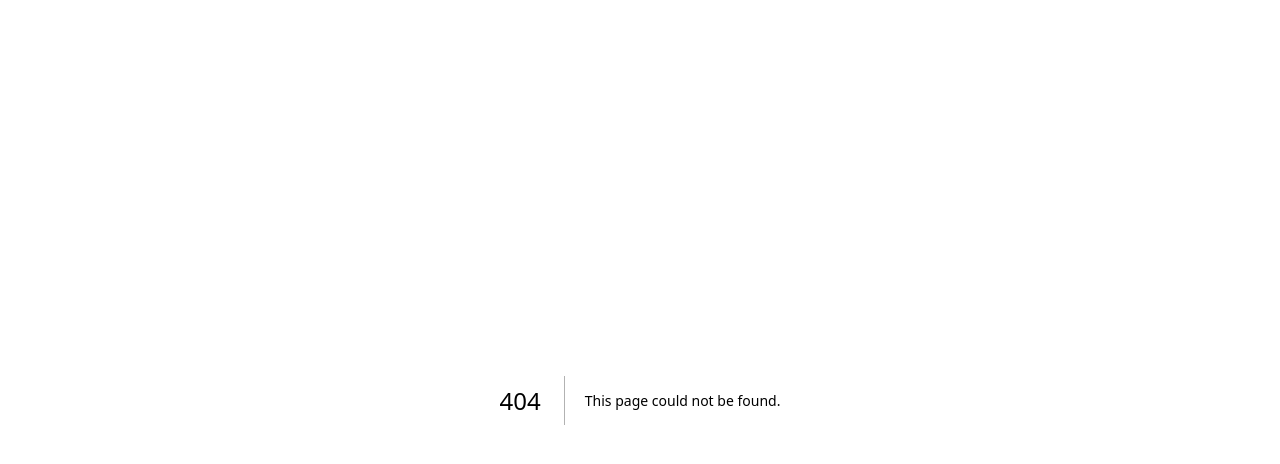
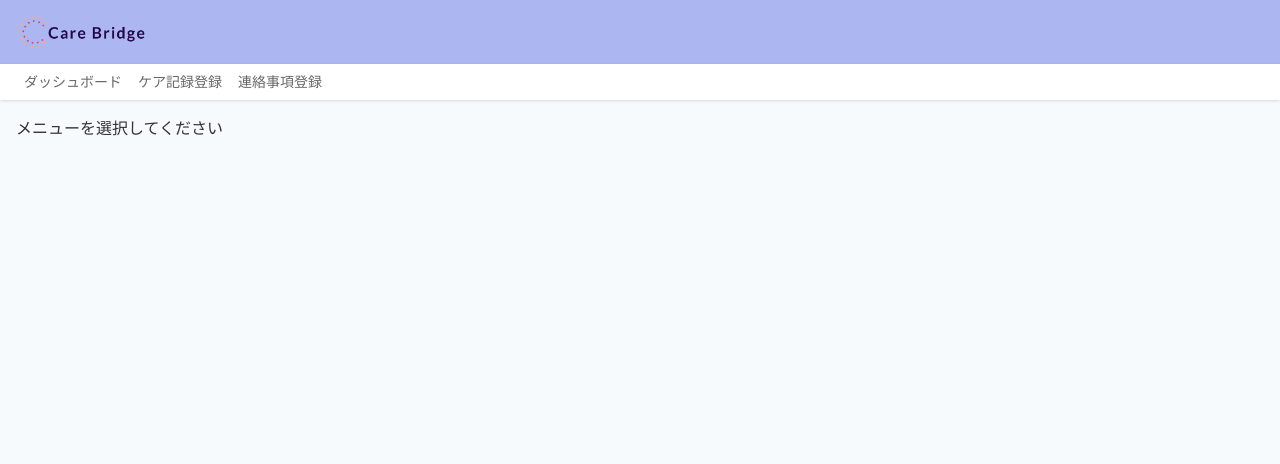
Before and after one commit to ms-engineer-bc24-06/CareBridge, a Next.js app in the folder frontend/: page /staff/top in a window 1280 px wide. Before the commit this address had no page. Shown: the top 464 px of the page. Built offline with nearby package versions, Linux system fonts and the light colour scheme.

Commit message:
職員用ページレイアウトとメニューバー・tailwindカラー設定

```diff
--- a/frontend/src/app/globals.css
+++ b/frontend/src/app/globals.css
@@ -2,32 +2,11 @@
 @tailwind components;
 @tailwind utilities;
 
-:root {
-  --foreground-rgb: 0, 0, 0;
-  --background-start-rgb: 214, 219, 220;
-  --background-end-rgb: 255, 255, 255;
+body {
+  @apply bg-background text-text;
 }
 
-@media (prefers-color-scheme: dark) {
-  :root {
-    --foreground-rgb: 255, 255, 255;
-    --background-start-rgb: 0, 0, 0;
-    --background-end-rgb: 0, 0, 0;
-  }
+h1,
+h2 {
+  @apply font-bold;
 }
-
-body {
-  color: rgb(var(--foreground-rgb));
-  background: linear-gradient(
-      to bottom,
-      transparent,
-      rgb(var(--background-end-rgb))
-    )
-    rgb(var(--background-start-rgb));
-}
-
-@layer utilities {
-  .text-balance {
-    text-wrap: balance;
-  }
-}
--- a/frontend/src/app/layout.tsx
+++ b/frontend/src/app/layout.tsx
@@ -4,18 +4,18 @@ import "./globals.css";
 
 const inter = Inter({ subsets: ["latin"] });
 
-export const metadata: Metadata = {
-  title: "Create Next App",
-  description: "Generated by create next app",
+export const metadata = {
+  title: "CareBridge",
+  description: "ケアブリッジ管理画面",
 };
 
 export default function RootLayout({
   children,
-}: Readonly<{
+}: {
   children: React.ReactNode;
-}>) {
+}) {
   return (
-    <html lang="en">
+    <html lang="ja">
       <body className={inter.className}>{children}</body>
     </html>
   );
--- /dev/null
+++ b/frontend/src/app/staff/layout.tsx
@@ -0,0 +1,19 @@
+"use client";
+
+import React from "react";
+import Header from "../../components/header";
+import MenuBar from "../../components/menuBar";
+
+const StaffLayout = ({ children }: { children: React.ReactNode }) => {
+  return (
+    <div className="flex h-screen flex-col bg-background">
+      <Header />
+      <MenuBar />
+      <div className="flex flex-1">
+        <div className="p-4 w-full">{children}</div>
+      </div>
+    </div>
+  );
+};
+
+export default StaffLayout;
--- /dev/null
+++ b/frontend/src/app/staff/top/page.tsx
@@ -0,0 +1,11 @@
+import React from "react";
+
+const StaffTop = () => {
+  return (
+    <div>
+      <p>メニューを選択してください</p>
+    </div>
+  );
+};
+
+export default StaffTop;
--- /dev/null
+++ b/frontend/src/components/menuBar.tsx
@@ -0,0 +1,22 @@
+import React from "react";
+import Link from "next/link";
+
+const MenuBar = () => {
+  return (
+    <nav className="bg-white text-menuBarText text-sm p-2 flex items-center justify-between shadow">
+      <div>
+        <Link href="/staff/dashboard" className="ml-4">
+          ダッシュボード
+        </Link>
+        <Link href="/staff/settings" className="ml-4">
+          ケア記録登録
+        </Link>
+        <Link href="/staff/settings" className="ml-4">
+          連絡事項登録
+        </Link>
+      </div>
+    </nav>
+  );
+};
+
+export default MenuBar;
--- a/frontend/tailwind.config.ts
+++ b/frontend/tailwind.config.ts
@@ -13,8 +13,19 @@ const config: Config = {
         "gradient-conic":
           "conic-gradient(from 180deg at 50% 50%, var(--tw-gradient-stops))",
       },
+      colors: {
+        primary: "#ACB7F2",
+        secondary: "#023059",
+        background: "#F7FAFC",
+        header: "#ACB7F2",
+        accent: "#E78740",
+        white: "#FFFFFF",
+        menuBarText: "#686868",
+        text: "#333333",
+      },
     },
   },
   plugins: [],
 };
+
 export default config;
```
